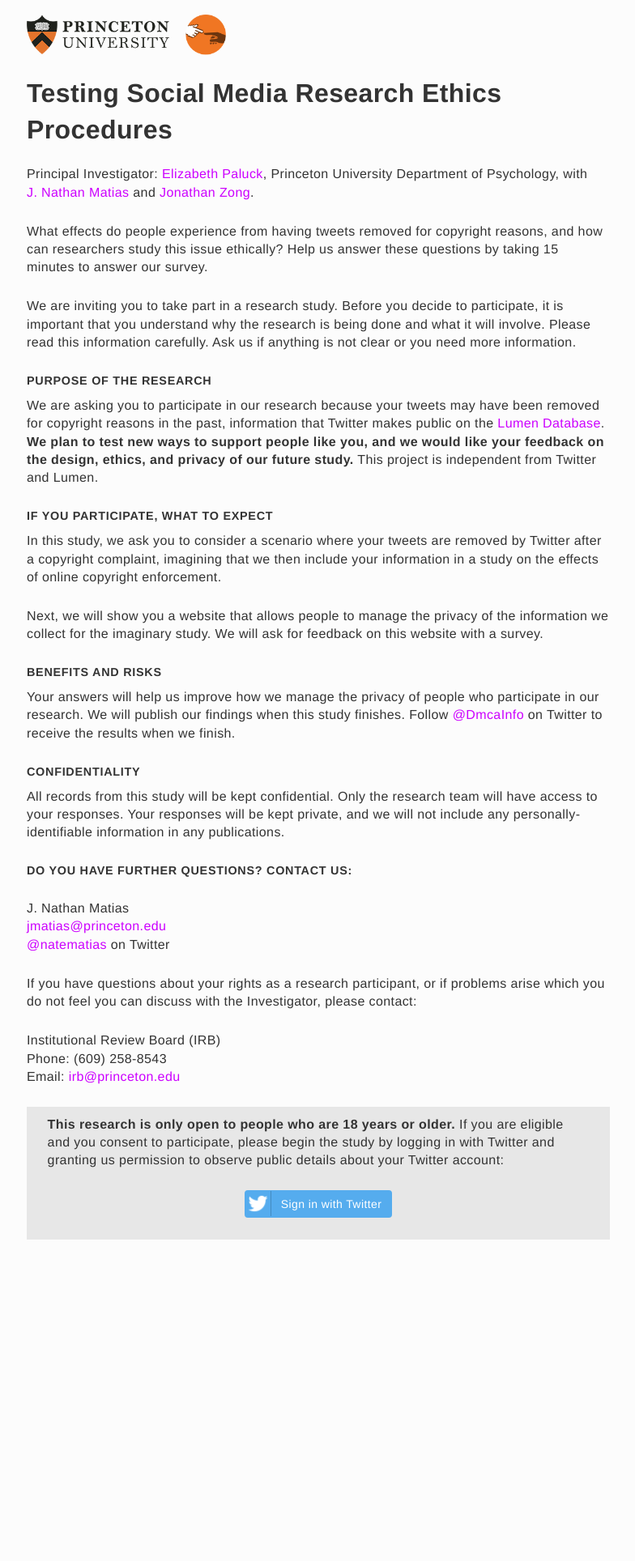
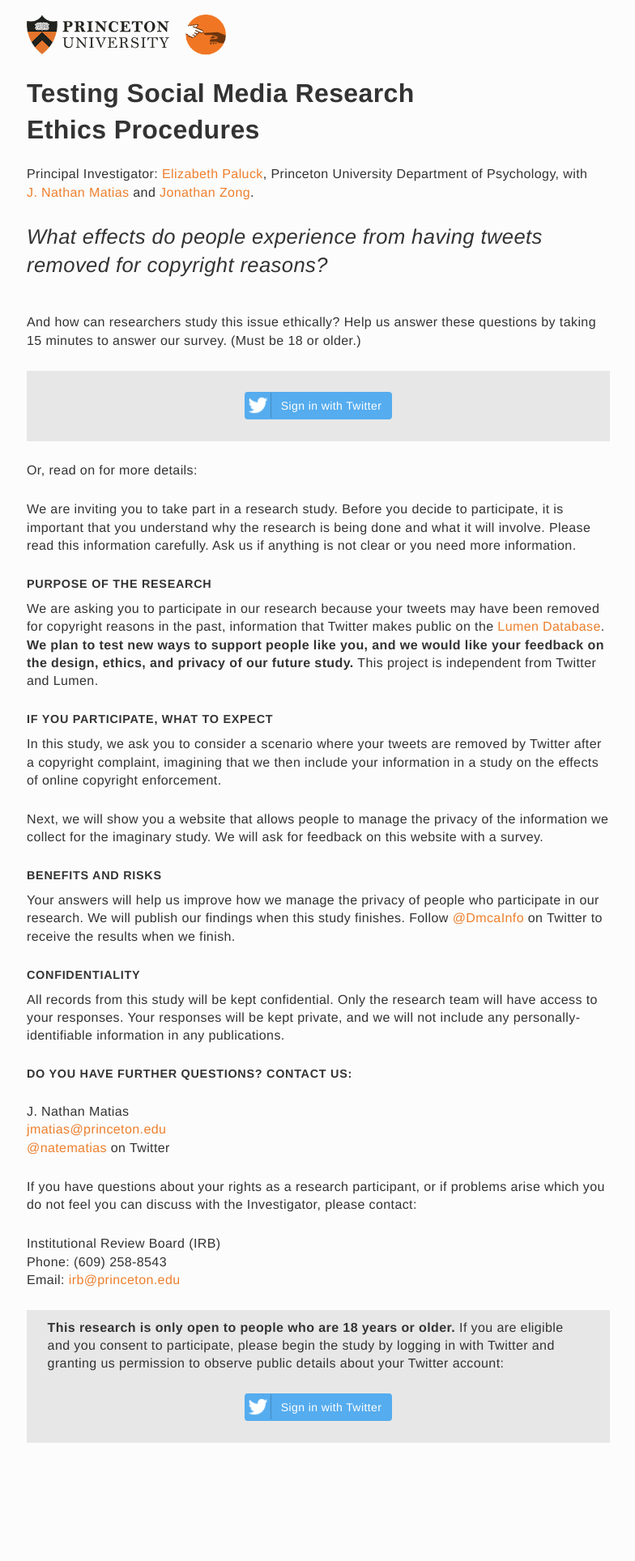
Before and after one commit to jonathanzong/bartleby, a Flask app: template templates/01-index.html in a window 1280 px wide. Shown: the whole page at 81% size, without its empty margins (247-1031 px from the left). Before the commit the page ends 1531 px from the top, so only its background shows below. Run offline with Flask 2, Linux system fonts and the light colour scheme; the template is opened without the code that fills it, so the values that code supplies are empty; parts of the project's set-up code (start-up, migrations or seed data) failed here and were passed over.

Commit message:
another consent page

```diff
--- a/static/styles/layout.css
+++ b/static/styles/layout.css
@@ -17,7 +17,7 @@ html, body {
 
 a {
   text-decoration: none;
-  color: #cc00ff;
+  color: #EE7F2D;
   white-space: nowrap;
 }
 
--- a/templates/01-index.html
+++ b/templates/01-index.html
@@ -8,14 +8,32 @@
     <a href="https://hci.princeton.edu/" target="_blank">
     <img height="50" src="{{ url_for('static', filename='images/hci-logo.png') }}" alt="Princeton HCI Lab"></a>
   </p>
-  <h1>Testing Social Media Research Ethics Procedures</h1>
+  <h1 style="max-width: 500px">Testing Social Media Research Ethics Procedures</h1>
 
   <p>
     Principal Investigator: <a href="https://psych.princeton.edu/person/elizabeth-levy-paluck" target="_blank">Elizabeth Paluck</a>, Princeton University Department of Psychology, with <a href="https://twitter.com/natematias" target="_blank">J. Nathan Matias</a> and <a href="http://jonathanzong.com/" target="_blank">Jonathan Zong</a>.
   </p>
 
+  <p style="font-size: 1.6em; font-style: italic;">
+    What effects do people experience from having tweets removed for copyright reasons?
+  </p>
   <p>
-    What effects do people experience from having tweets removed for copyright reasons, and how can researchers study this issue ethically? Help us answer these questions by taking 15 minutes to answer our survey.
+     And how can researchers study this issue ethically? Help us answer these questions by taking 15 minutes to answer our survey. (Must be 18 or older.)
+  </p>
+
+  <div class="cta-wrap">
+    <div class="btn-twitter-wrap">
+      <a href="{{ url_for('login') }}">
+        <div class="btn-twitter">
+          <img src="{{ url_for('static', filename='images/twitter.png') }}" />
+          Sign in with Twitter
+        </div>
+      </a>
+    </div>
+  </div>
+
+  <p>
+     Or, read on for more details:
   </p>
 
   <p>
```
